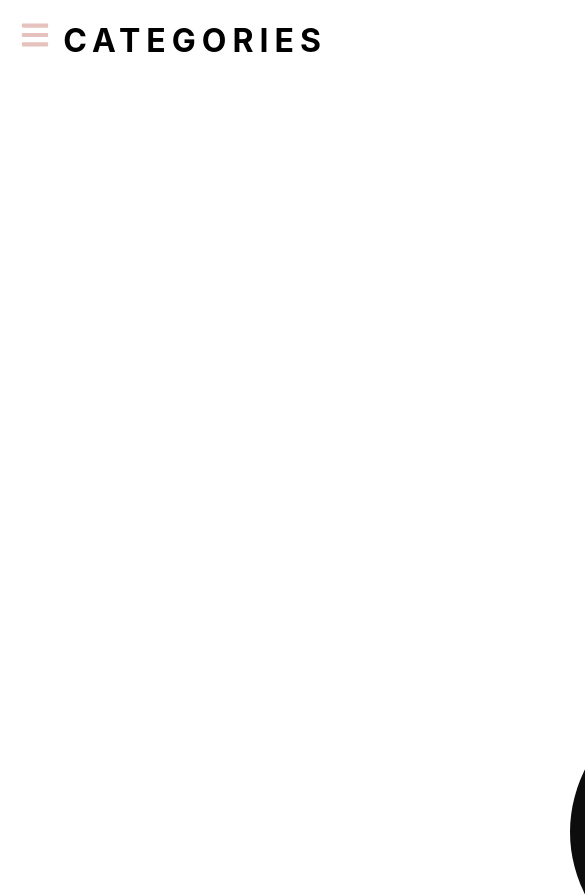
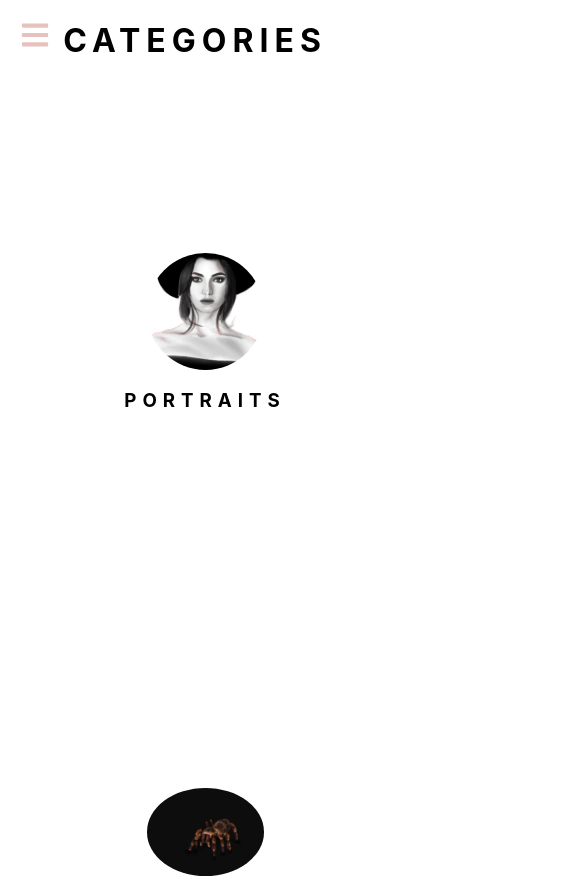
Before and after one commit to kierrarg/portfolio, a React (Create React App) app: page /portfolio/MyWork in a window 390 px wide. Shown: the top 894 px of the page, 585 px wide, since content can reach past the window. Built offline with nearby package versions, Linux system fonts and the light colour scheme.

Commit message:
some style changes

```diff
--- a/src/components/Art/MyWork.css
+++ b/src/components/Art/MyWork.css
@@ -13,11 +13,12 @@
     text-align: center;
     margin: 10px;
     height: 500px;
-    width: 100rem; /* needed so that images remain same size as one another, idk why */
+    width: 1500px; /* needed so that images remain same size as one another, idk why */
   }
 
   .art-style img {
-    width: 100vw;;
+    max-width: 100%;
+    width: auto;
     height: auto;
     transition: transform 0.3s;
     border-radius: 50%;
@@ -30,8 +31,16 @@
     transform: scale(1.2);
   }
 
+  .art-style h3 {
+    color: black;
+  }
+
   @media (max-width: 600px) {
     .art-style-list {
       flex-direction: column; /* Stack items vertically */
     }
+    .art-style {
+      width: 100%;
+      max-width: 1500px;
+    }
   }
```
